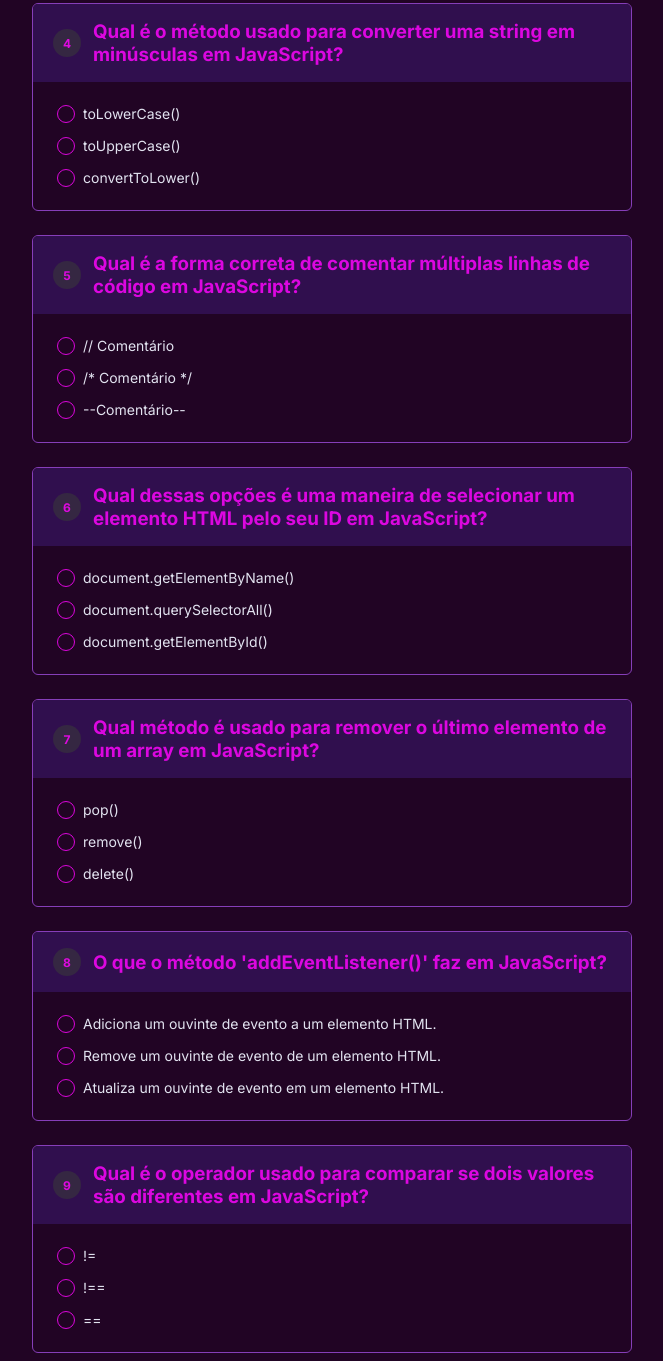
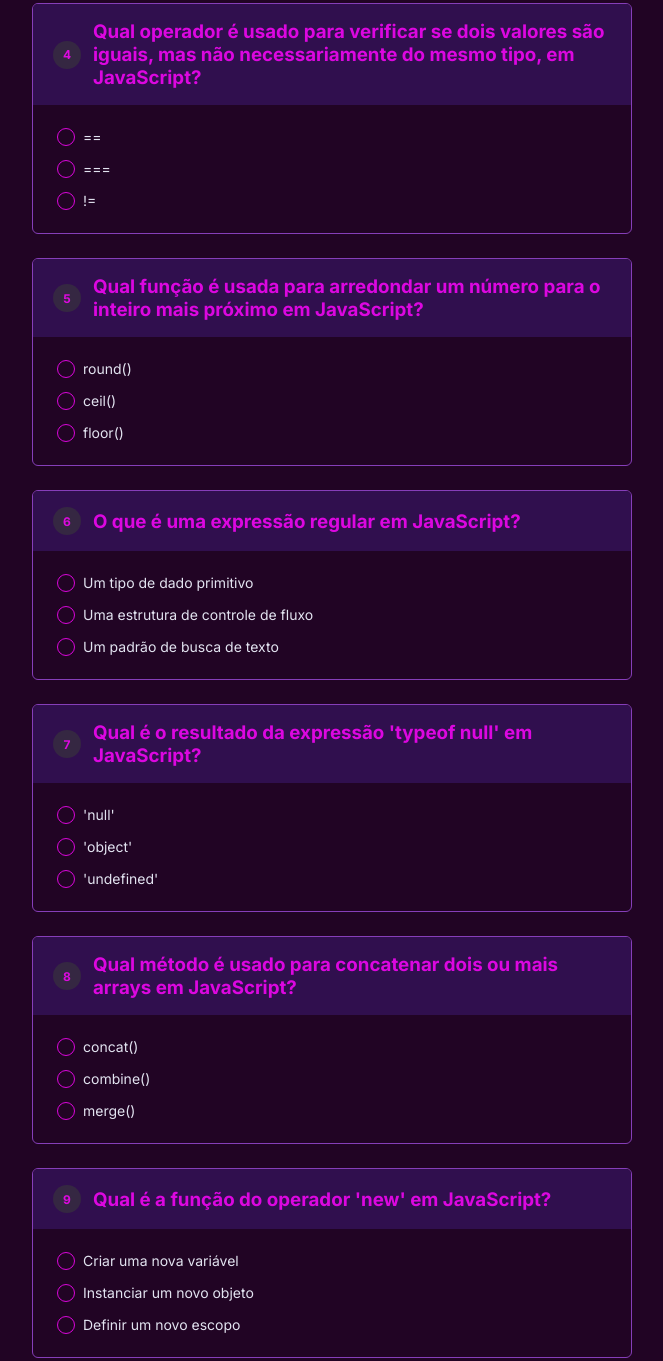
Before and after one commit to Joacas7/projeto-rocketseat-quiz, a plain HTML site: page index.html in a window 1280 px wide. Shown: the part 1172-2533 px from the top of the page, without its empty margins (308-971 px from the left). Drawn offline with Linux system fonts and the light colour scheme.

Commit message:
Correção no HTML e Javascript

```diff
--- a/function.js
+++ b/function.js
@@ -6,96 +6,197 @@
 /* todas as perguntas e alternativas */
 const perguntas = [
     {
-        pergunta: "Qual é a palavra-chave utilizada para declarar uma variável em JavaScript?",
+        pergunta: "Qual é a palavra-chave utilizada para declarar uma função em JavaScript?",
         respostas:[
-            "var",
-            "let",
-            "const"
+            "function",
+            "def",
+            "fn"
+        ],
+        correta: 0
+    },
+    {
+        pergunta: "Qual método é usado para remover o último elemento de um array em JavaScript?",
+        respostas:[
+            "removeLast()",
+            "pop()",
+            "deleteLast()"
+        ],
+        correta: 1
+    },
+    {
+        pergunta: "O que o método 'addEventListener()' faz em JavaScript?",
+        respostas:[
+            "Remove um evento de um elemento",
+            "Adiciona um evento a um elemento",
+            "Atualiza um elemento na página"
+        ],
+        correta: 1
+    },
+    {
+        pergunta: "Qual operador é usado para verificar se dois valores são iguais, mas não necessariamente do mesmo tipo, em JavaScript?",
+        respostas:[
+            "==",
+            "===",
+            "!="
+        ],
+        correta: 0
+    },
+    {
+        pergunta: "Qual função é usada para arredondar um número para o inteiro mais próximo em JavaScript?",
+        respostas:[
+            "round()",
+            "ceil()",
+            "floor()"
+        ],
+        correta: 0
+    },
+    {
+        pergunta: "O que é uma expressão regular em JavaScript?",
+        respostas:[
+            "Um tipo de dado primitivo",
+            "Uma estrutura de controle de fluxo",
+            "Um padrão de busca de texto"
         ],
         correta: 2
     },
     {
-        pergunta: "Qual método é utilizado para adicionar um elemento ao final de um array em JavaScript?",
+        pergunta: "Qual é o resultado da expressão 'typeof null' em JavaScript?",
         respostas:[
-            "push()",
-            "append()",
-            "addToEnd()"
+            "'null'",
+            "'object'",
+            "'undefined'"
+        ],
+        correta: 1
+    },
+    {
+        pergunta: "Qual método é usado para concatenar dois ou mais arrays em JavaScript?",
+        respostas:[
+            "concat()",
+            "combine()",
+            "merge()"
         ],
         correta: 0
     },
     {
-        pergunta: "O que o operador '===' faz em JavaScript?",
+        pergunta: "Qual é a função do operador 'new' em JavaScript?",
         respostas:[
-            "Compara apenas o valor de dois valores.",
-            "Compara o valor e o tipo de dois valores.",
-            "Realiza uma operação de atribuição."
+            "Criar uma nova variável",
+            "Instanciar um novo objeto",
+            "Definir um novo escopo"
         ],
         correta: 1
     },
     {
-        pergunta: "Qual é o método usado para converter uma string em minúsculas em JavaScript?",
+        pergunta: "Qual método é usado para transformar um array em uma string em JavaScript?",
         respostas:[
-            "toLowerCase()",
-            "toUpperCase()",
-            "convertToLower()"
+            "toString()",
+            "join()",
+            "concat()"
+        ],
+        correta: 1
+    },
+    {
+        pergunta: "O que o método 'splice()' faz em JavaScript?",
+        respostas:[
+            "Remove elementos de um array e/ou adiciona novos elementos",
+            "Ordena os elementos de um array",
+            "Inverte a ordem dos elementos de um array"
         ],
         correta: 0
     },
     {
-        pergunta: "Qual é a forma correta de comentar múltiplas linhas de código em JavaScript?",
+        pergunta: "Qual é a palavra-chave utilizada para declarar uma função em JavaScript?",
         respostas:[
-            "// Comentário",
-            "/* Comentário */",
-            "--Comentário--"
+            "function",
+            "def",
+            "funct"
         ],
-        correta: 1
+        correta: 0
     },
     {
-        pergunta: "Qual dessas opções é uma maneira de selecionar um elemento HTML pelo seu ID em JavaScript?",
+        pergunta: "Como você verifica o tipo de uma variável em JavaScript?",
         respostas:[
-            "document.getElementByName()",
-            "document.querySelectorAll()",
-            "document.getElementById()"
+            "typeof",
+            "type",
+            "instanceof"
+        ],
+        correta: 0
+    },
+    {
+        pergunta: "Qual método é usado para converter uma string em minúsculas em JavaScript?",
+        respostas:[
+            "toLowerCase()",
+            "toLower()",
+            "lowerCase()"
+        ],
+        correta: 0
+    },
+    {
+        pergunta: "O que o método 'push()' faz em um array em JavaScript?",
+        respostas:[
+            "Remove o último elemento",
+            "Adiciona um elemento no início",
+            "Adiciona um elemento no final"
         ],
         correta: 2
+    },
+    {
+        pergunta: "Qual operador é usado para atribuição de valor em JavaScript?",
+        respostas:[
+            "=",
+            "==",
+            "==="
+        ],
+        correta: 0
+    },
+    {
+        pergunta: "Como você faz um loop 'for' em JavaScript?",
+        respostas:[
+            "for (var i = 0; i < length; i++)",
+            "loop (var i = 0; i < length; i++)",
+            "foreach (var i = 0; i < length; i++)"
+        ],
+        correta: 0
     },
     {
         pergunta: "Qual método é usado para remover o último elemento de um array em JavaScript?",
         respostas:[
             "pop()",
-            "remove()",
-            "delete()"
+            "removeLast()",
+            "deleteLast()"
         ],
         correta: 0
     },
     {
         pergunta: "O que o método 'addEventListener()' faz em JavaScript?",
         respostas:[
-            "Adiciona um ouvinte de evento a um elemento HTML.",
-            "Remove um ouvinte de evento de um elemento HTML.",
-            "Atualiza um ouvinte de evento em um elemento HTML."
-        ],
-        correta: 0
-    },
-    {
-        pergunta: "Qual é o operador usado para comparar se dois valores são diferentes em JavaScript?",
-        respostas:[
-            "!=",
-            "!==",
-            "=="
+            "Adiciona uma classe a um elemento HTML",
+            "Registra um manipulador de eventos em um elemento HTML",
+            "Remove um evento de um elemento HTML"
         ],
         correta: 1
     },
     {
-        pergunta: "Qual é o resultado da expressão '3 + '3' em JavaScript?",
+        pergunta: "Como você declara uma constante em JavaScript?",
         respostas:[
-            "6",
-            "'33'",
-            "33"
+            "var",
+            "const",
+            "let"
         ],
         correta: 1
+    },
+    {
+        pergunta: "Qual é o operador lógico 'OU' em JavaScript?",
+        respostas:[
+            "||",
+            "&&",
+            "!"
+        ],
+        correta: 0
     }
+
 ];
+
 
 /* transforma o html visivel atraves do JavaScript sem precisar escrever todo o html */
 const quiz = document.querySelector("#quiz");
--- a/index.html
+++ b/index.html
@@ -30,7 +30,7 @@
         </template>
         <div id="acertos">
             <strong>Acertos</strong>
-            <span>0 de 10</span>
+            <span>0 de 20</span>
         </div>
     </main>
     <script src="./function.js"></script>
```
